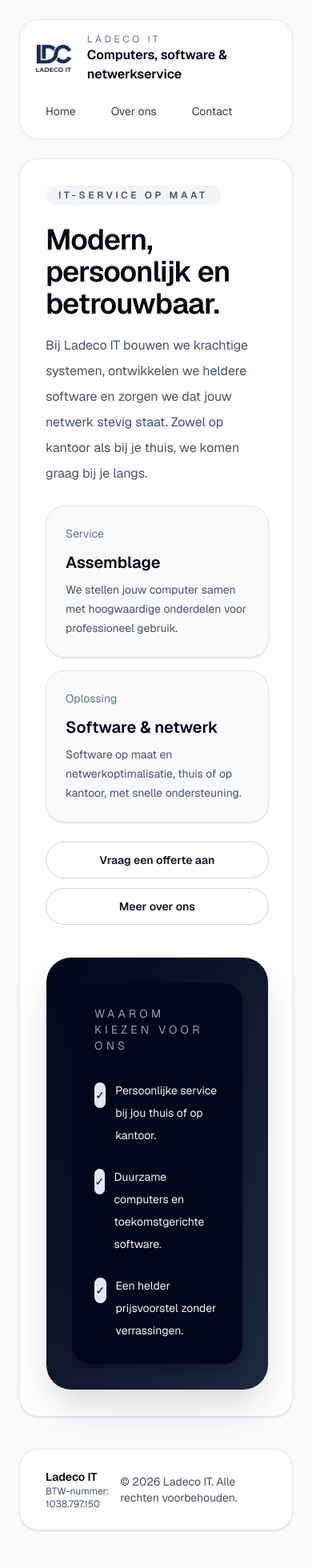
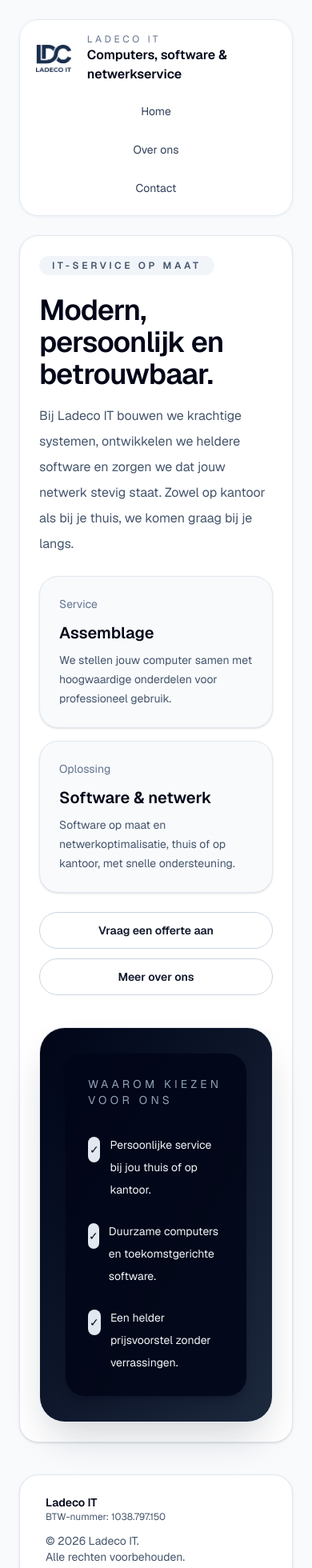
Before and after one commit to Ladeco-IT/ladeco-it-web, a Next.js app: page / in a window 390 px wide. Shown: the top 1960 px of the page at 80% size. Before the commit the page ends 1937 px from the top, so only its background shows below. Built offline with nearby package versions, Linux system fonts and the light colour scheme.

Commit message:
Refactor layout and styling across multiple components; update ContactForm action URL and enable captcha

```diff
--- a/app/about/page.tsx
+++ b/app/about/page.tsx
@@ -2,7 +2,7 @@
 
 export default function AboutPage() {
   return (
-    <main className="rounded-3xl border border-slate-200 bg-white p-8 shadow-sm">
+    <main className="rounded-3xl border border-slate-200 bg-white p-6 shadow-sm sm:p-8">
       <div className="grid gap-10 lg:grid-cols-[1fr_0.9fr] lg:items-center">
         <div>
           <p className="text-xs uppercase tracking-[0.3em] text-slate-500">Over ons</p>
--- a/app/components/ContactForm.tsx
+++ b/app/components/ContactForm.tsx
@@ -1,13 +1,13 @@
 export default function ContactForm() {
   return (
     <form
-      action="https://formsubmit.co/alessio@ladeco-it.com"
+      action="https://formsubmit.co/26bc4c4785863ed150af05fde3932d95"
       method="POST"
       className="rounded-3xl border border-slate-200 bg-slate-50 p-6 shadow-sm"
     >
       <input type="hidden" name="_subject" value="Nieuw bericht van Ladeco IT website" />
       <input type="hidden" name="_next" value="https://ladeco-it.com/" />
-      <input type="hidden" name="_captcha" value="false" />
+      <input type="hidden" name="_captcha" value="true" />
       <div className="space-y-5">
         <div>
           <label htmlFor="name" className="block text-sm font-semibold text-slate-800">
--- a/app/components/Footer.tsx
+++ b/app/components/Footer.tsx
@@ -1,13 +1,14 @@
 export default function Footer() {
   return (
     <footer className="mt-10 rounded-3xl border border-slate-200 bg-white p-6 text-slate-700 shadow-sm">
-      <div className="mx-auto flex max-w-7xl items-center justify-between px-2">
+      <div className="mx-auto flex flex-col gap-3 max-w-7xl px-2 sm:flex-row sm:items-center sm:justify-between">
         <div>
           <p className="text-sm font-semibold text-slate-950">Ladeco IT</p>
           <p className="text-xs text-slate-600">BTW-nummer: 1038.797.150</p>
         </div>
         <div className="text-sm text-slate-600">
-          <p>© {new Date().getFullYear()} Ladeco IT. Alle rechten voorbehouden.</p>
+          <p>© {new Date().getFullYear()} Ladeco IT.</p>
+          <p>Alle rechten voorbehouden.</p>
         </div>
       </div>
     </footer>
--- a/app/contact/page.tsx
+++ b/app/contact/page.tsx
@@ -2,7 +2,7 @@
 
 export default function ContactPage() {
   return (
-    <main className="rounded-3xl border border-slate-200 bg-white p-8 shadow-sm">
+    <main className="rounded-3xl border border-slate-200 bg-white p-6 shadow-sm sm:p-8">
       <div className="grid gap-10 lg:grid-cols-[1fr_1fr] lg:items-start">
         <div>
           <p className="text-xs uppercase tracking-[0.3em] text-slate-500">Contact</p>
--- a/app/layout.tsx
+++ b/app/layout.tsx
@@ -38,12 +38,14 @@
           <header className="mb-6 flex flex-col gap-4 rounded-3xl border border-slate-200 bg-white/90 p-4 shadow-sm shadow-slate-200/50 backdrop-blur-md sm:flex-row sm:items-center sm:justify-between">
             <div className="flex items-center gap-4">
               <div className="relative h-16 w-16 overflow-hidden rounded-2xl bg-white">
+                <a href="/">
                 <Image
                   src="/logo.png"
                   alt="Ladeco IT logo"
                   fill
                   className="object-contain p-1"
                 />
+              </a>
               </div>
               <div>
                 <p className="text-xs uppercase tracking-[0.3em] text-slate-500">Ladeco IT</p>
@@ -51,13 +53,13 @@
               </div>
             </div>
             <nav className="flex flex-wrap items-center gap-3 text-sm text-slate-700">
-              <Link className="rounded-full px-4 py-2 transition hover:bg-slate-100 hover:text-slate-950" href="/">
+              <Link className="w-full rounded-full px-4 py-2 text-center transition hover:bg-slate-100 hover:text-slate-950 sm:w-auto" href="/">
                 Home
               </Link>
-              <Link className="rounded-full px-4 py-2 transition hover:bg-slate-100 hover:text-slate-950" href="/about">
+              <Link className="w-full rounded-full px-4 py-2 text-center transition hover:bg-slate-100 hover:text-slate-950 sm:w-auto" href="/about">
                 Over ons
               </Link>
-              <Link className="rounded-full px-4 py-2 transition hover:bg-slate-100 hover:text-slate-950" href="/contact">
+              <Link className="w-full rounded-full px-4 py-2 text-center transition hover:bg-slate-100 hover:text-slate-950 sm:w-auto" href="/contact">
                 Contact
               </Link>
             </nav>
--- a/app/page.tsx
+++ b/app/page.tsx
@@ -2,7 +2,7 @@
 
 export default function Home() {
   return (
-    <main className="rounded-3xl border border-slate-200 bg-white p-8 shadow-sm">
+    <main className="rounded-3xl border border-slate-200 bg-white p-6 shadow-sm sm:p-8">
       <div className="grid gap-10 lg:grid-cols-[1.4fr_1fr] lg:items-center">
         <div className="space-y-6">
           <p className="inline-flex rounded-full bg-slate-100 px-4 py-1 text-xs font-semibold uppercase tracking-[0.3em] text-slate-600">
@@ -29,10 +29,10 @@
             </div>
           </div>
           <div className="flex flex-col gap-3 sm:flex-row sm:items-center">
-            <a href="/contact" className="inline-flex items-center justify-center rounded-full border border-slate-300 bg-white px-6 py-3 text-sm font-semibold text-slate-950 transition hover:border-slate-400">
+            <a href="/contact" className="inline-flex w-full items-center justify-center rounded-full border border-slate-300 bg-white px-6 py-3 text-center text-sm font-semibold text-slate-950 transition hover:border-slate-400 sm:w-auto">
               Vraag een offerte aan
             </a>
-            <a href="/about" className="inline-flex items-center justify-center rounded-full border border-slate-300 bg-white px-6 py-3 text-sm font-semibold text-slate-950 transition hover:border-slate-400">
+            <a href="/about" className="inline-flex w-full items-center justify-center rounded-full border border-slate-300 bg-white px-6 py-3 text-center text-sm font-semibold text-slate-950 transition hover:border-slate-400 sm:w-auto">
               Meer over ons
             </a>
           </div>
```
